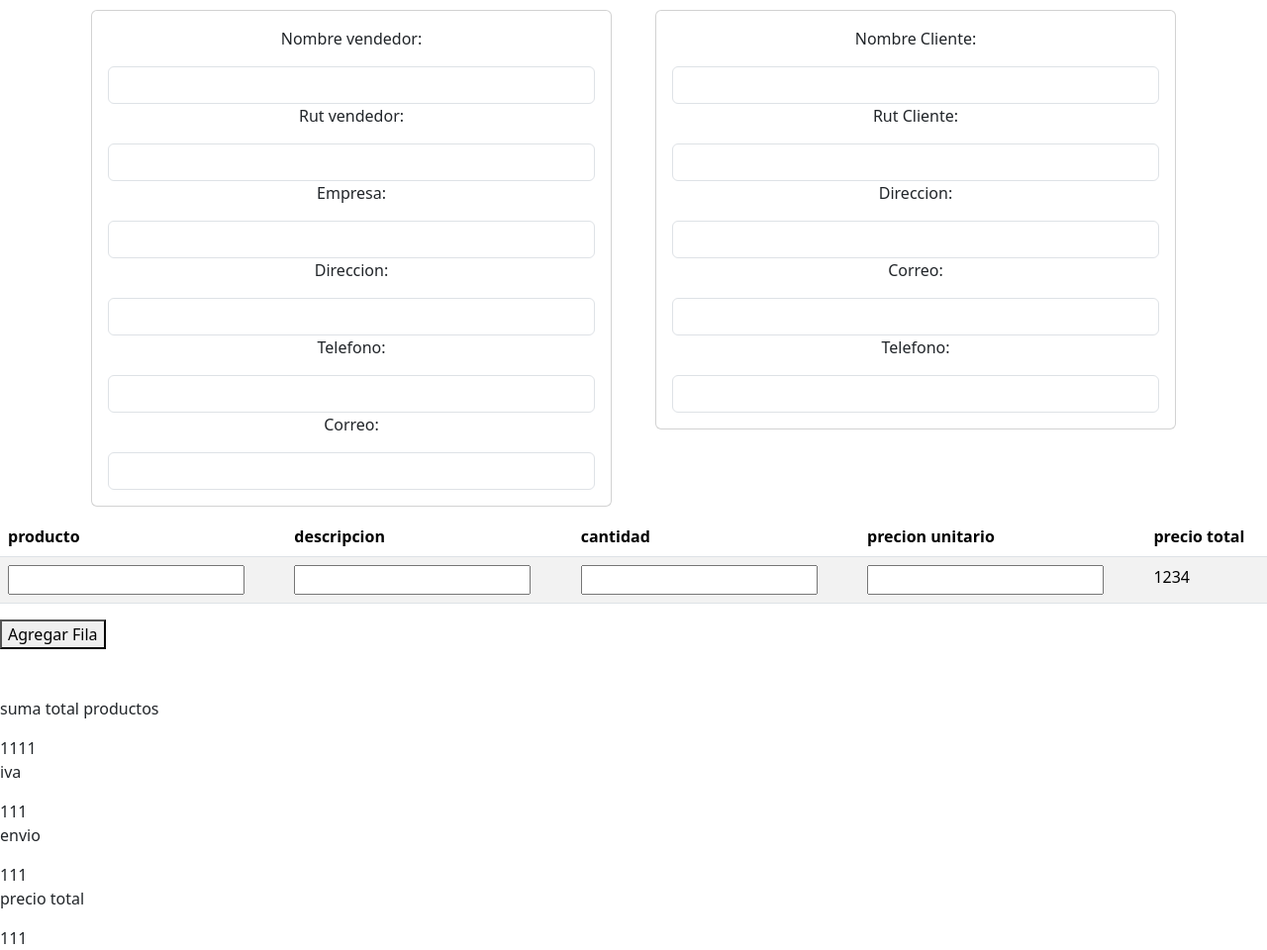
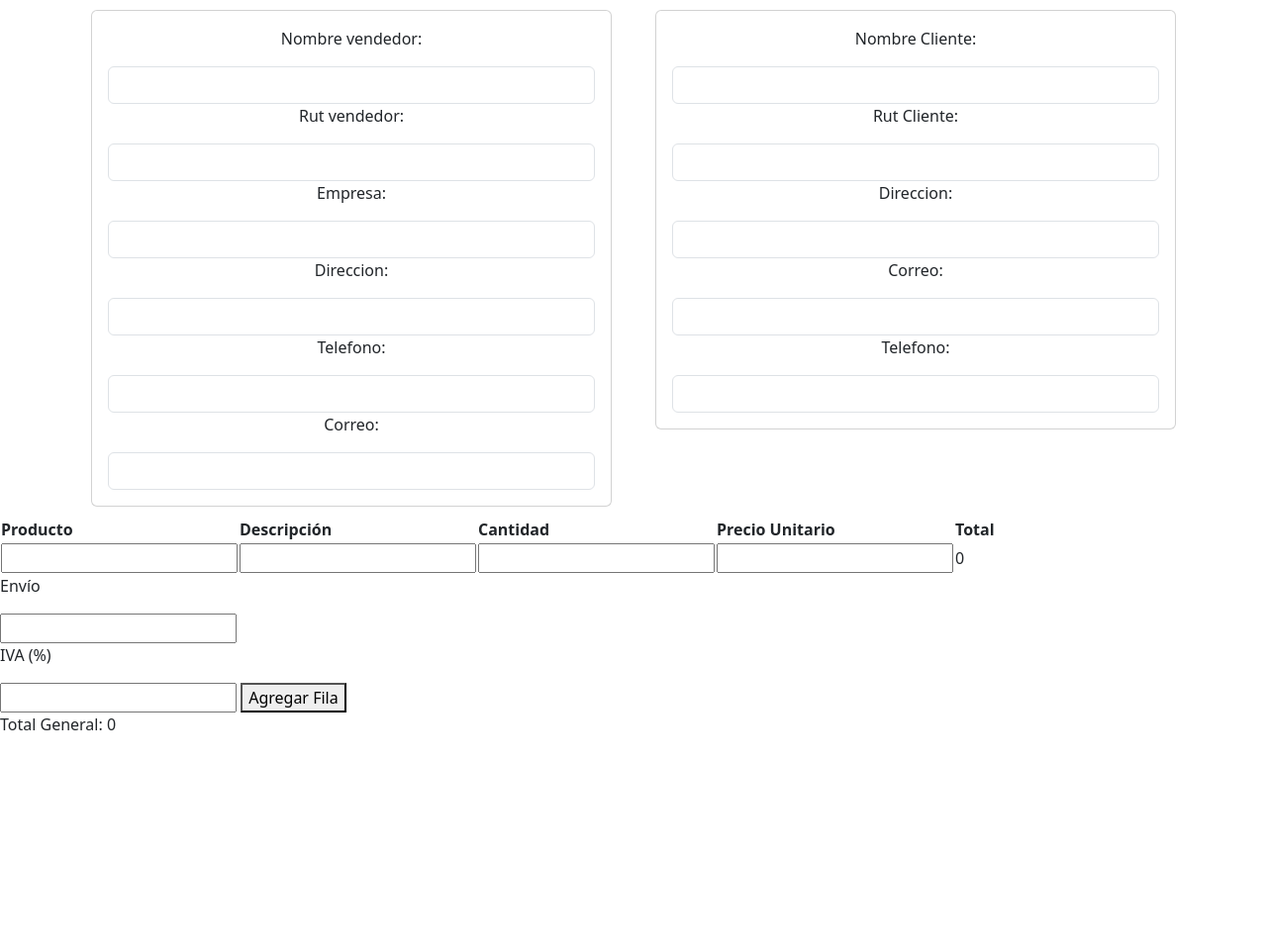
Before and after one commit to marcelaGonzalezArancibia/proyecto_time, a Django app: page /orden in a window 1280 px wide. Shown: the whole page at 99% size. After the commit the page ends 738 px from the top, so only its background shows below. Run offline with Django 5.2, Linux system fonts and the light colour scheme.

Commit message:
se agregan calculos de la orden

```diff
--- a/app/templates/orden.html
+++ b/app/templates/orden.html
@@ -78,47 +78,43 @@
 
 
 
-
-
-
-    <table id="miTabla" class="table table-striped">
+    <table id="miTabla">
         <thead>
             <tr>
-            <th id="producto"> producto</th>
-            <th id="descripcion"> descripcion</th>
-            <th id="cantidad"> cantidad</th>
-            <th id="precioUnitario"> precion unitario</th>
-            <th  id="precio total"> precio total</th>
+                <th>Producto</th>
+                <th>Descripción</th>
+                <th>Cantidad</th>
+                <th>Precio Unitario</th>
+                <th>Total</th>
             </tr>
         </thead>
         <tbody>
             <tr>
-            <th ><input id="prod1" type="text"></th>
-            <td><input type="des1"></td>
-            <td><input type="cant1"></td>
-            <td><input type="pu1"></td>
-            <td><label id="pc1"> 1234</label></td>
+                <td><input id="prod1" type="text"></td>
+                <td><input id="des1" type="text"></td>
+                <td><input id="cant1" type="text" oninput="calcularTotal()"></td>
+                <td><input id="prec1" type="text" oninput="calcularTotal()"></td>
+                <td><label id="pc1">0</label></td>
             </tr>
         </tbody>
     </table>
+
+    <p>Envío</p>
+    <input id="envio" type="text" oninput="calcularTotal()">
+
+    <p>IVA (%)</p>
+    <input id="iva" type="text" oninput="calcularTotal()">
+
     <button onclick="agregarFila()">Agregar Fila</button>
-      <br>
-      <br>
-      <br>
-
-      <p>suma total productos</p><label >1111</label>
-      <p>iva</p><label >111</label>
-      <p>envio</p><label >111</label>
-      <p>precio total</p><label >111</label>
-
 
     <script>
         let contador = 1;
+
         function agregarFila() {
+            contador += 1;
 
             // Obtener la referencia de la tabla
             var tabla = document.getElementById("miTabla").getElementsByTagName('tbody')[0];
-            contador += 1;
 
             // Crear una nueva fila
             var nuevaFila = document.createElement('tr');
@@ -136,37 +132,86 @@
             inputDescripcion.type = 'text';
             celdaDescripcion.appendChild(inputDescripcion);
 
-            var celdaCantidad1 = document.createElement('td');
-            var inputCantidad1 = document.createElement('input');
-            inputCantidad1.id = `cant${contador}`;
-            inputCantidad1.type = 'text';
-            celdaCantidad1.appendChild(inputCantidad1);
+            var celdaCantidad = document.createElement('td');
+            var inputCantidad = document.createElement('input');
+            inputCantidad.id = `cant${contador}`;
+            inputCantidad.type = 'text';
+            inputCantidad.addEventListener('input', function() {
+                calcularTotal();
+            });
+            celdaCantidad.appendChild(inputCantidad);
 
-            var celdaCantidad2 = document.createElement('td');
-            var inputCantidad2 = document.createElement('input');
-            inputCantidad2.id = `prec${contador}`;
-            inputCantidad2.type = 'text';
-            celdaCantidad2.appendChild(inputCantidad2);
+            var celdaPrecio = document.createElement('td');
+            var inputPrecio = document.createElement('input');
+            inputPrecio.id = `prec${contador}`;
+            inputPrecio.type = 'text';
+            inputPrecio.addEventListener('input', function() {
+                calcularTotal();
+            });
+            celdaPrecio.appendChild(inputPrecio);
 
             var celdaCostoTotal = document.createElement('td');
             var labelCostoTotal = document.createElement('label');
             labelCostoTotal.id = `pc${contador}`;
-            labelCostoTotal.textContent = '1234';
+            labelCostoTotal.textContent = '0';
             celdaCostoTotal.appendChild(labelCostoTotal);
 
             // Añadir las celdas a la nueva fila
             nuevaFila.appendChild(celdaProducto);
             nuevaFila.appendChild(celdaDescripcion);
-            nuevaFila.appendChild(celdaCantidad1);
-            nuevaFila.appendChild(celdaCantidad2);
+            nuevaFila.appendChild(celdaCantidad);
+            nuevaFila.appendChild(celdaPrecio);
             nuevaFila.appendChild(celdaCostoTotal);
 
             // Añadir la nueva fila a la tabla
             tabla.appendChild(nuevaFila);
+        }
 
+        function calcularTotal() {
+            // Obtener todas las filas de la tabla
+            var filas = document.getElementById("miTabla").getElementsByTagName('tr');
 
+            // Variable para almacenar el total
+            var totalGeneral = 0;
+
+            // Iterar sobre las filas (empezando desde la segunda fila, ya que la primera es la cabecera)
+            for (var i = 1; i < filas.length; i++) {
+                var fila = filas[i];
+                var inputsCantidad = fila.querySelector(`#cant${i}`);
+                var inputsPrecio = fila.querySelector(`#prec${i}`);
+                var labelTotal = fila.querySelector(`#pc${i}`);
+
+                // Obtener el valor de cantidad y precio de la fila actual
+                var cantidad = parseFloat(inputsCantidad.value) || 0;
+                var precio = parseFloat(inputsPrecio.value) || 0;
+
+                // Calcular el total y mostrarlo en la etiqueta correspondiente
+                var totalFila = cantidad * precio;
+                labelTotal.textContent = totalFila.toFixed(2);
+
+                // Agregar el total de la fila al total general
+                totalGeneral += totalFila;
+            }
+
+            // Obtener el valor de envío
+            var envio = parseFloat(document.getElementById('envio').value) || 0;
+
+            // Obtener el valor del IVA (%)
+            var porcentajeIVA = parseFloat(document.getElementById('iva').value) || 0;
+
+            // Calcular el valor del IVA
+            var valorIVA = totalGeneral * (porcentajeIVA / 100);
+
+            // Sumar el envío y el valor del IVA al total general
+            totalGeneral += envio + valorIVA;
+
+            // Mostrar el total general
+            document.getElementById('totalGeneral').textContent = totalGeneral.toFixed(2);
         }
     </script>
+
+    <p>Total General: <span id="totalGeneral">0</span></p>
+
     </body>
 
 </html>
```
Lines whose indentation alone changed are shown as unchanged.
